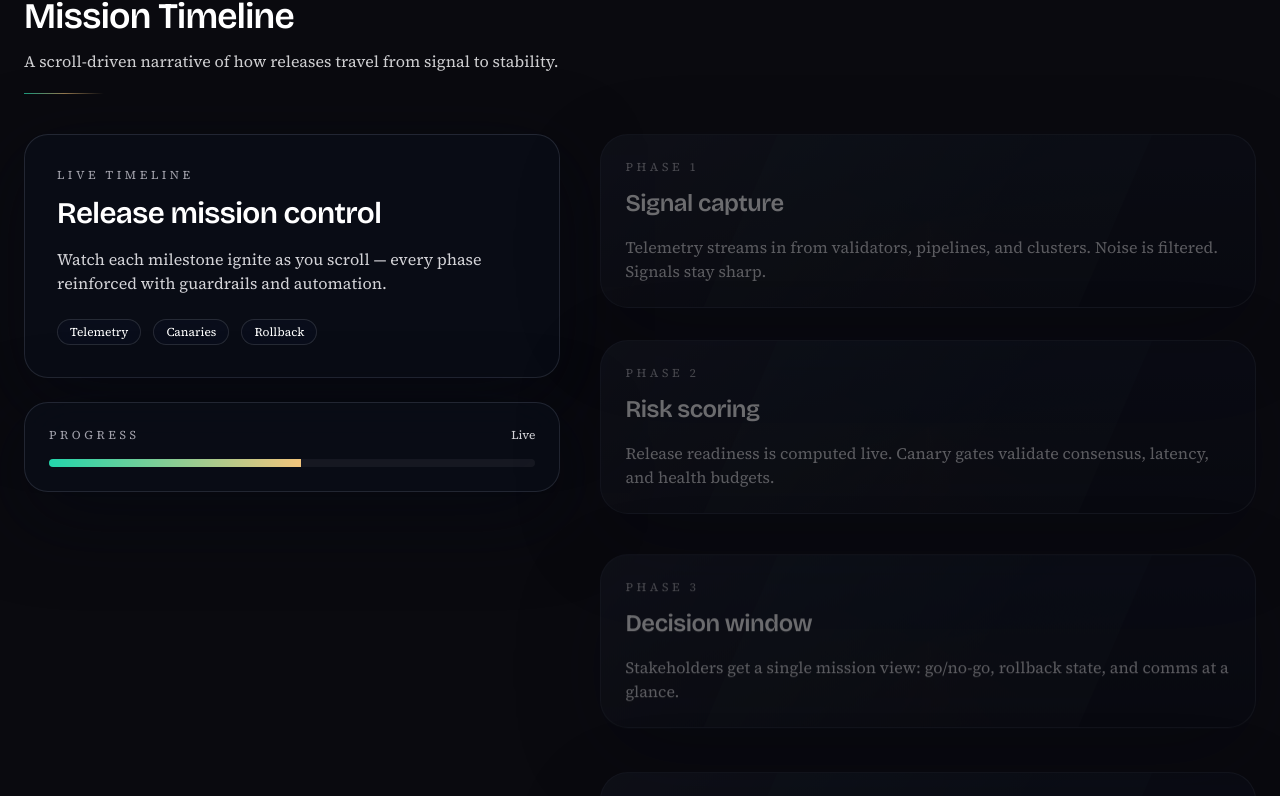
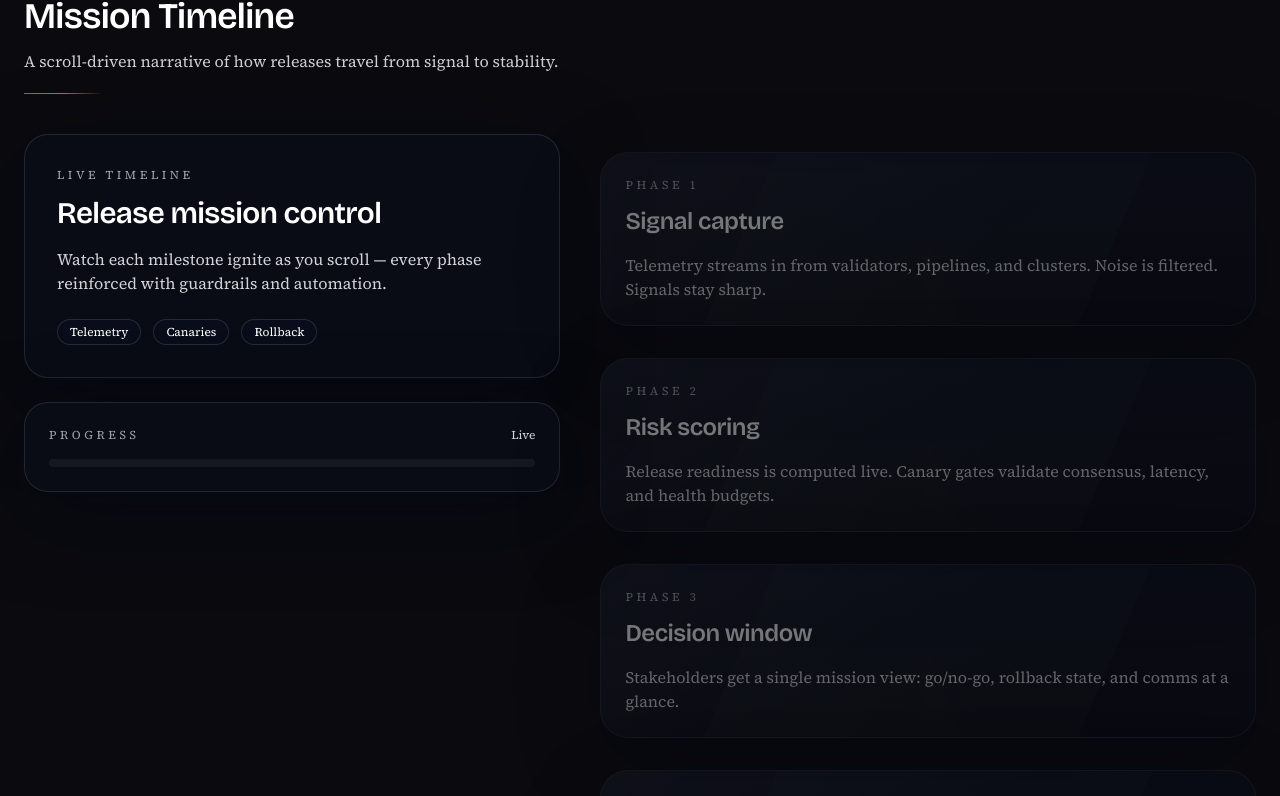
Before and after one commit to kenrickles/kenrick-portfolio, a Next.js app: page / in a window 1280 px wide. Shown: the part 4754-5550 px from the top of the page. Built offline with nearby package versions, Linux system fonts and the light colour scheme.

Commit message:
Add GSAP-driven mission timeline

```diff
--- a/src/components/ScrollNarrative.tsx
+++ b/src/components/ScrollNarrative.tsx
@@ -1,7 +1,8 @@
 'use client';
 
-import { useRef } from 'react';
-import { motion, useScroll, useTransform } from 'framer-motion';
+import { useEffect, useRef } from 'react';
+import { gsap } from 'gsap';
+import { ScrollTrigger } from 'gsap/ScrollTrigger';
 import SectionHeading from './SectionHeading';
 
 const steps = [
@@ -27,41 +28,48 @@ const steps = [
   },
 ];
 
-function StepCard({
-  index,
-  title,
-  description,
-  scrollYProgress,
-  total,
-}: {
-  index: number;
-  title: string;
-  description: string;
-  scrollYProgress: ReturnType<typeof useScroll>['scrollYProgress'];
-  total: number;
-}) {
-  const start = index / total;
-  const end = (index + 1) / total;
-  const opacity = useTransform(scrollYProgress, [start, end], [0.4, 1]);
-  const y = useTransform(scrollYProgress, [start, end], [20, 0]);
-
-  return (
-    <motion.div style={{ opacity, y }} className="holo-card rounded-[28px] p-6">
-      <p className="text-xs uppercase tracking-[0.3em] text-dark-400">Phase {index + 1}</p>
-      <h4 className="text-2xl font-semibold text-white mt-3">{title}</h4>
-      <p className="text-dark-300 mt-4">{description}</p>
-    </motion.div>
-  );
-}
-
 export default function ScrollNarrative() {
   const containerRef = useRef<HTMLDivElement | null>(null);
-  const { scrollYProgress } = useScroll({
-    target: containerRef,
-    offset: ['start start', 'end end'],
-  });
+  const cardsRef = useRef<HTMLDivElement[]>([]);
+  const progressRef = useRef<HTMLDivElement | null>(null);
 
-  const progressHeight = useTransform(scrollYProgress, [0, 1], ['0%', '100%']);
+  useEffect(() => {
+    if (typeof window === 'undefined') return;
+    if (window.matchMedia('(prefers-reduced-motion: reduce)').matches) return;
+
+    gsap.registerPlugin(ScrollTrigger);
+
+    const ctx = gsap.context(() => {
+      gsap.set(cardsRef.current, { opacity: 0.45, y: 18 });
+      gsap.set(progressRef.current, { width: '0%' });
+
+      const timeline = gsap.timeline({
+        scrollTrigger: {
+          trigger: containerRef.current,
+          start: 'top top',
+          end: '+=700',
+          scrub: true,
+        },
+      });
+
+      timeline.to(progressRef.current, { width: '100%', ease: 'none' }, 0);
+
+      cardsRef.current.forEach((card, index) => {
+        timeline.to(
+          card,
+          {
+            opacity: 1,
+            y: 0,
+            ease: 'none',
+            duration: 0.25,
+          },
+          index * 0.18
+        );
+      });
+    }, containerRef);
+
+    return () => ctx.revert();
+  }, []);
 
   return (
     <section id="mission" className="py-24 relative">
@@ -93,9 +101,9 @@ export default function ScrollNarrative() {
                   <span className="text-xs text-dark-300">Live</span>
                 </div>
                 <div className="mt-4 h-2 rounded-full bg-white/5 overflow-hidden">
-                  <motion.div
+                  <div
+                    ref={progressRef}
                     className="h-full bg-gradient-to-r from-accent-teal to-accent-sand"
-                    style={{ width: progressHeight }}
                   />
                 </div>
               </div>
@@ -104,14 +112,17 @@ export default function ScrollNarrative() {
 
           <div className="space-y-8">
             {steps.map((step, index) => (
-              <StepCard
+              <div
                 key={step.title}
-                index={index}
-                title={step.title}
-                description={step.description}
-                scrollYProgress={scrollYProgress}
-                total={steps.length}
-              />
+                ref={(el) => {
+                  if (el) cardsRef.current[index] = el;
+                }}
+                className="holo-card rounded-[28px] p-6"
+              >
+                <p className="text-xs uppercase tracking-[0.3em] text-dark-400">Phase {index + 1}</p>
+                <h4 className="text-2xl font-semibold text-white mt-3">{step.title}</h4>
+                <p className="text-dark-300 mt-4">{step.description}</p>
+              </div>
             ))}
           </div>
         </div>
```
